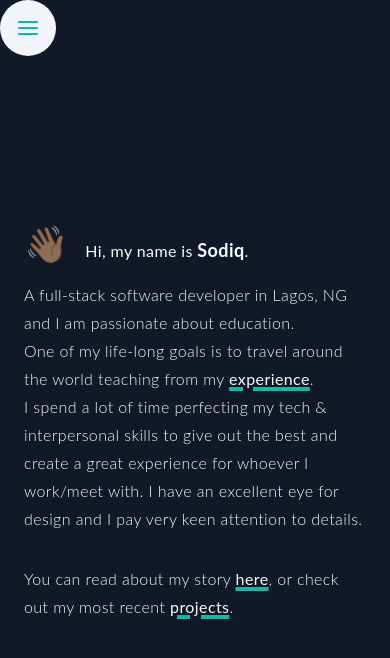
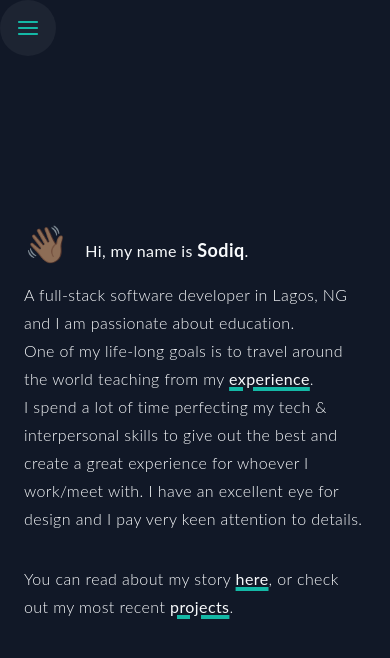
Before and after one commit to deyemiobaa/sa-portfolio, a React (Create React App) app: page / in a window 390 px wide. Shown: the top 658 px of the page. Built offline with nearby package versions, Linux system fonts and the light colour scheme.

Commit message:
change hamburger background

```diff
--- a/src/components/mobile-nav/nav.js
+++ b/src/components/mobile-nav/nav.js
@@ -13,10 +13,10 @@ export default function MobileNav() {
   return (
     <div
       className="mobile-nav absolute z-20 h-screen w-3/4 md:w-3/5 lg:hidden font-lato transition-all ease-in-out duration-1000"
-      style={isOpen ? undefined : { "width": "0"}}
+      style={isOpen ? undefined : { "width": "0" }}
     >
-      {!isOpen && <Toggle toggle={() => toggleNav()} element={<CgMenu className="text-2xl text-teal-500 font-bold" />} />}
-      {isOpen && <Toggle toggle={() => toggleNav()} element={<CgClose className="text-2xl text-neutral-900 font-bold animate-spin-once" />} />}
+      {!isOpen && <Toggle style={{ "backgroundColor": "rgba(248, 250, 252, 0.05)" }} toggle={() => toggleNav()} element={<CgMenu className="text-2xl text-teal-500 font-bold" />} />}
+      {isOpen && <Toggle toggle={() => toggleNav()} element={<CgClose className="text-2xl text-neutral-900 font-bold" />} />}
       <Navigation
         handleClickProp={() => toggleNav()}
         style={isOpen ? { "width": "100%", "opacity": "1" } : { "width": "0%", "opacity": "0" }}
--- a/src/components/mobile-nav/navigation.js
+++ b/src/components/mobile-nav/navigation.js
@@ -6,10 +6,10 @@ export default function Navigation({ handleClickProp, style, itemStyle }) {
   const links = ['Home', 'About', 'Projects', 'Blog', 'Contact'];
   return (
     <div
-      className="mobile-nav__items flex items-center justify-center bg-slate-100 h-full transition-all ease-in-out duration-700"
+      className="mobile-nav__items flex items-center justify-center bg-slate-100 h-full transition-all ease-in-out duration-[600ms]"
       style={style}
     >
-      <div className="flex flex-col justify-center items-center transition-opacity ease-in-out delay-[750ms]"
+      <div className="flex flex-col justify-center items-center transition-opacity ease-in-out delay-[550ms]"
         style={itemStyle}
       >
         {links.map((link) => <MenuItem link={link} handleClickProp={handleClickProp} key={link} />)}
--- a/src/components/mobile-nav/toggle.js
+++ b/src/components/mobile-nav/toggle.js
@@ -1,9 +1,10 @@
 import React from "react";
 
-export default function Toggle({ toggle, element }) {
+export default function Toggle({ toggle, element, style }) {
   return (
-    <button className="mobile-nav__toggle flex bg-slate-100 flex-col justify-center items-center rounded-full p-4 w-max absolute top-0 left-0 z-20"
+    <button className="mobile-nav__toggle flex bg-slate-100 flex-col justify-center items-center rounded-full p-4 w-max absolute top-0 left-0 z-20 animate-spin-once"
       onClick={toggle}
+      style={style}
     >
       {element}
     </button>
```
